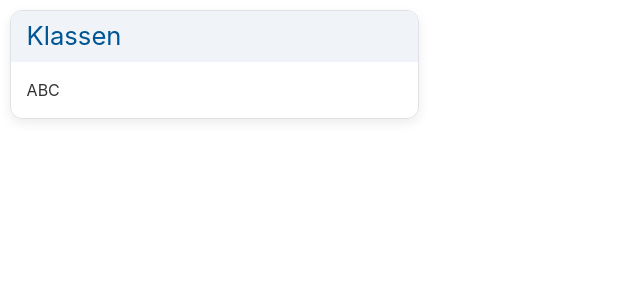
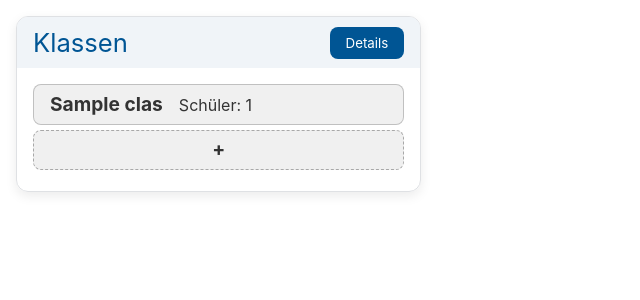
Before and after one commit to LukasGX/BOGY-App, a Python web app: template templates/dashboard.html in a window 1280 px wide. Shown: the part 83-383 px from the top of the page, without its empty margins (0-640 px from the left). Run offline with Jinja, Linux system fonts and the light colour scheme; the template is opened without the code that fills it: most values are stand-ins (such as "Sample title", 1, 10 or a date in 2020).

Commit message:
dashboard showing classes, begun classes details view

```diff
--- a/static/admin_dashboard.css
+++ b/static/admin_dashboard.css
@@ -60,8 +106,22 @@ header p {
 	letter-spacing: 0.2rem;
 }
 
+button {
+	background-color: var(--primary);
+	border: none;
+	color: #ffffff;
+	padding: 0.5rem 1rem;
+	border-radius: 8px;
+	cursor: pointer;
+	transition: 225ms ease;
+}
+
+button:hover {
+	background-color: var(--primary-hover);
+}
+
 main {
-	padding: 0.6rem;
+	padding: 1rem;
 	display: grid;
 	grid-template-columns: 1fr 1fr 1fr;
 	gap: 1rem;
@@ -78,14 +138,46 @@ main > div {
 
 .app-head {
 	background-color: var(--bg);
-	padding: 0.4rem;
-	padding-left: 1rem;
+	padding: 0.4rem 1rem;
 
 	margin: 0;
 	color: var(--primary);
 	font-size: 1.6rem;
+
+	display: flex;
+	align-items: center;
+	justify-content: space-between;
 }
 
 .app-body {
 	padding: 1rem;
 }
+
+.class-card {
+	background-color: rgba(0, 0, 0, 0.06);
+	padding: 0.3rem 1rem;
+	border-radius: 8px;
+	margin-bottom: 0.3rem;
+	border: 1px solid rgba(0, 0, 0, 0.2);
+
+	display: flex;
+	gap: 1rem;
+	align-items: center;
+}
+
+.class-card.add-class {
+	border: 1px dashed rgba(0, 0, 0, 0.3);
+	justify-content: center;
+	cursor: pointer;
+	transition: 225ms ease;
+}
+
+.class-card.add-class:hover {
+	border: 1px solid rgba(0, 0, 0, 0.2);
+	background-color: rgba(0, 0, 0, 0.1);
+}
+
+.class-card span:first-of-type {
+	font-size: 1.2rem;
+	font-weight: bold;
+}
--- /dev/null
+++ b/static/admin_dashboard.js
@@ -0,0 +1,30 @@
+function openModal(content) {
+	const modal = document.createElement("div");
+	modal.className = "modal";
+
+	const modalContent = document.createElement("div");
+	modalContent.className = "modal-content";
+	modalContent.innerHTML = content;
+
+	const close = document.createElement("span");
+	close.className = "modal-close";
+	close.innerHTML = "&#10005;";
+	close.onclick = () => {
+		document.querySelectorAll(".modal").forEach((el) => {
+			el.remove();
+		});
+	};
+
+	modalContent.appendChild(close);
+	modal.appendChild(modalContent);
+	document.body.appendChild(modal);
+}
+
+// get btns
+const btnDetailsClasses = document.getElementById("btn-details-classes");
+
+btnDetailsClasses.onclick = () => {
+	openModal(`
+        <h2>Klassen - Details</h2>
+    `);
+};
--- a/templates/dashboard.html
+++ b/templates/dashboard.html
@@ -22,9 +22,24 @@
 		</header>
 		<main>
 			<div>
-				<div class="app-head">Klassen</div>
-				<div class="app-body">ABC</div>
+				<div class="app-head">
+					Klassen
+					<button id="btn-details-classes">Details</button>
+				</div>
+				<div class="app-body">
+					{% for class in classes %}
+					<div class="class-card">
+						<span>{{ class.name }}</span>
+						<span>Schüler: {{ class.student_count }}</span>
+					</div>
+					{% endfor %}
+					<div class="class-card add-class">
+						<span>+</span>
+					</div>
+				</div>
 			</div>
 		</main>
+
+		<script src="/static/admin_dashboard.js"></script>
 	</body>
 </html>
```
Also changed, not shown: other parts of static/admin_dashboard.css (+46 -0 lines), api/v1/routers/admin_dashboard.py (+2 -6 lines), services/admin_dashboard_service.py (added, +28 -0 lines).
